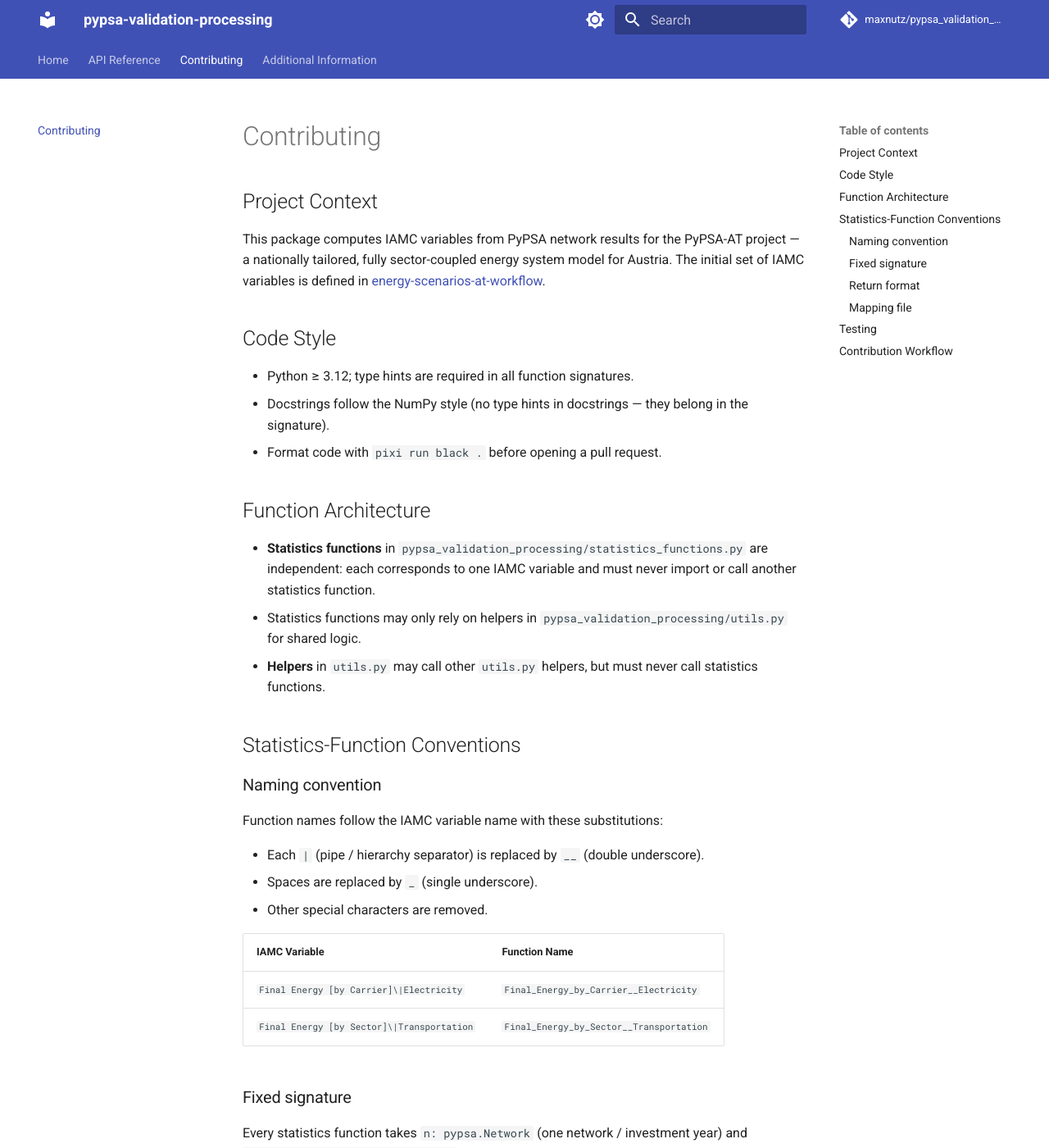
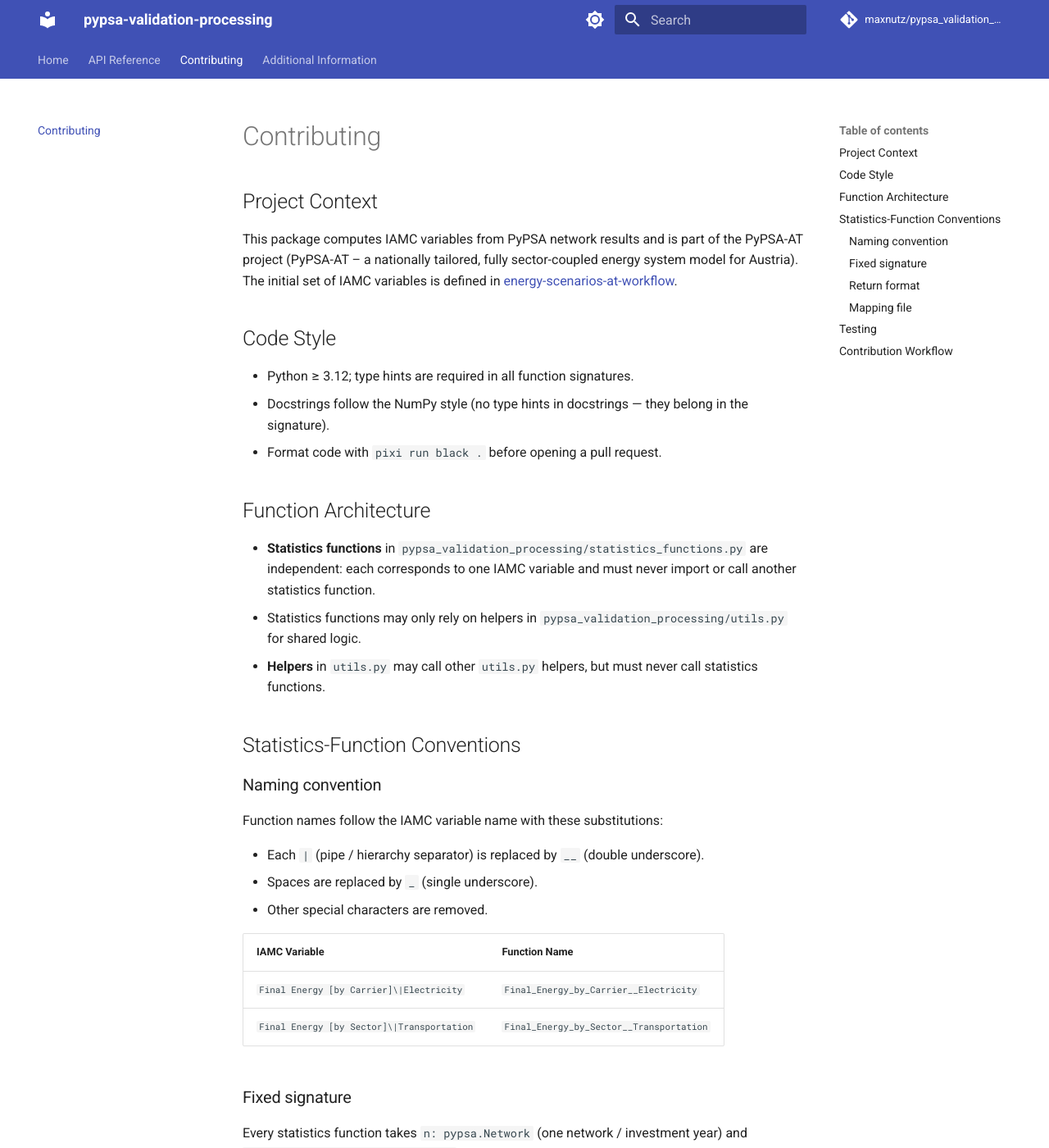
Before and after one commit to maxnutz/pypsa_validation_processing, an MkDocs documentation site: the page built from docs/contributing.md, in a window 1280 px wide and 1400 px high. Shown: the whole window at 82% size. Built offline with MkDocs 1.6.1 and Material for MkDocs 9.7.7, drawn with Linux system fonts in a browser that asks for light colours; comment, search, counter and statistics services are not loaded; some of the changed text lies outside the part shown.

```diff
--- a/docs/contributing.md
+++ b/docs/contributing.md
@@ -2,7 +2,7 @@
 
 ## Project Context
 
-This package computes IAMC variables from PyPSA network results for the PyPSA-AT project — a nationally tailored, fully sector-coupled energy system model for Austria. The initial set of IAMC variables is defined in [energy-scenarios-at-workflow](https://github.com/iiasa/energy-scenarios-at-workflow).
+This package computes IAMC variables from PyPSA network results and is part of the PyPSA-AT project (PyPSA-AT – a nationally tailored, fully sector-coupled energy system model for Austria). The initial set of IAMC variables is defined in [energy-scenarios-at-workflow](https://github.com/iiasa/energy-scenarios-at-workflow).
 
 ## Code Style
 
```
Also changed, not shown: other parts of docs/contributing.md (+1 -2 lines).
